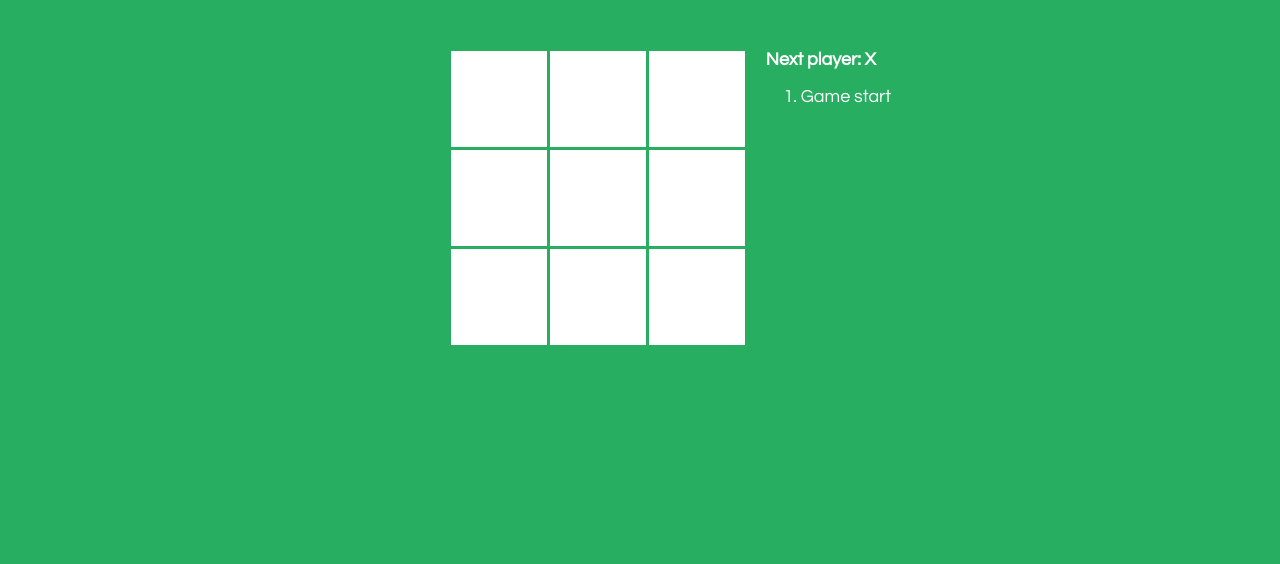
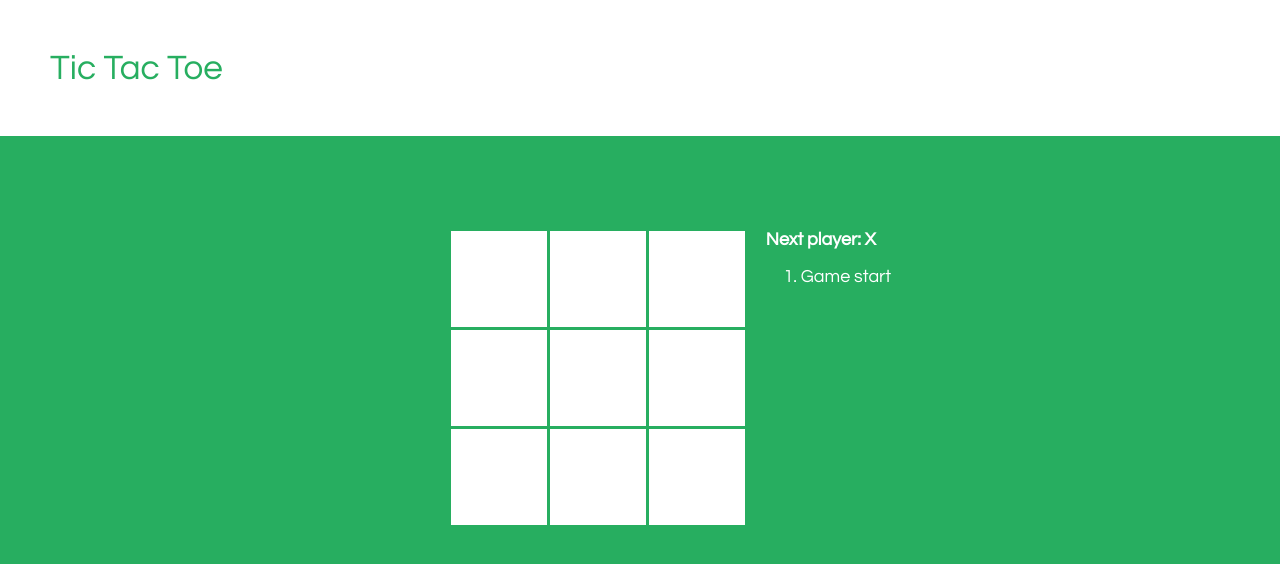
Before and after one commit to franklinesquivel/Tic-Tac-Toe-in-React.js, a React app: page / in a window 1280 px wide. Built offline with nearby package versions, Linux system fonts and the light colour scheme.

Commit message:
Adding header
Adding a header to the game, because, yo know :stuck_out_tongue_closed_eyes:

```diff
--- a/src/index.css
+++ b/src/index.css
@@ -1,7 +1,7 @@
 body {
     font: 14px "Century Gothic", Futura, sans-serif;
-    margin: 20px;
     background: #27ae60;
+    margin: 0px;
 }
 
 ol, ul {
@@ -82,3 +82,13 @@ ol{
 li{
     cursor: pointer;
 }
+
+.header{
+    widows: 100%;
+    padding: 50px;
+    font-size: 35px;
+    background: #fff;
+    color: #27ae60;
+    margin-bottom: 5%;
+    /*font-weight: bold;*/
+}
--- a/src/index.js
+++ b/src/index.js
@@ -124,7 +124,10 @@ class Game extends React.Component {
 // ========================================
 
 ReactDOM.render(
-    <Game />,
+    <div>
+        <div className='header'>Tic Tac Toe</div>
+        <Game />
+    </div>,
     document.getElementById('root')
 );
 
```
